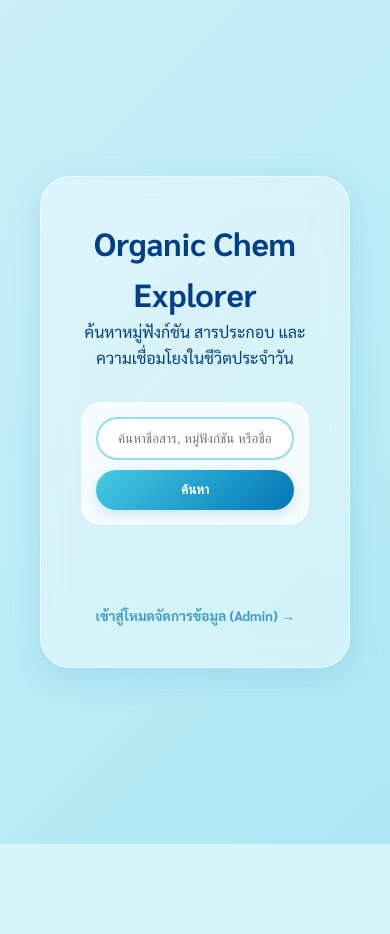
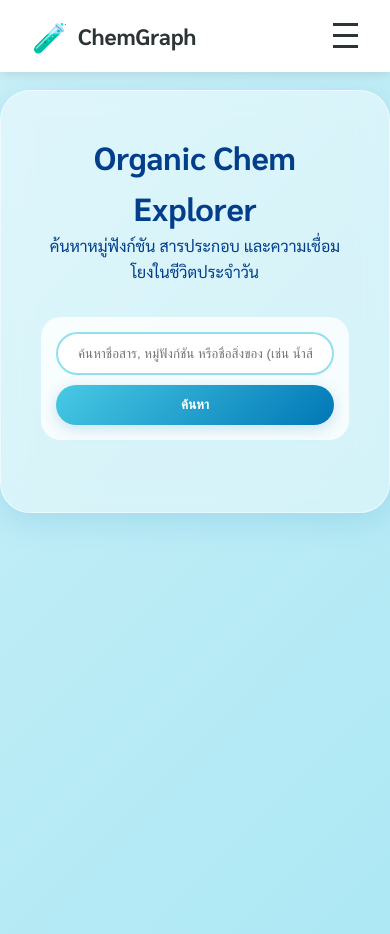
Before and after one commit to PhitchakornJalas/organic-chem-app, a Flask app: page / in a window 390 px wide. Before the commit the page ends 844 px from the top, so only its background shows below. Run offline with Flask 3, Linux system fonts and the light colour scheme; data that the repository does not hold is empty; some libraries are stand-ins or nearby versions.

Commit message:
add navbar

```diff
--- /dev/null
+++ b/app/static/css/navbar.css
@@ -0,0 +1,143 @@
+/* navbar.css */
+:root {
+    --primary-color: #3498db;
+    --dark-color: #2d3436;
+    --white: #ffffff;
+    --transition: all 0.3s ease;
+}
+
+.navbar {
+    width: 100%;
+    position: fixed;
+    top: 0;
+    left: 0;
+    background-color: var(--white);
+    box-shadow: 0 2px 10px rgba(0,0,0,0.1);
+    padding: 0.8rem 2rem;
+    z-index: 1000;
+}
+
+.nav-container {
+    max-width: 1200px;
+    margin: 0 auto;
+    display: flex;
+    justify-content: space-between; /* ดันกลุ่มซ้าย (Logo+เมนู) และ กลุ่มขวา (Login) แยกกัน */
+    align-items: center;
+}
+
+/* --- ฝั่งซ้าย: Logo + Desktop Menu --- */
+.nav-left-group {
+    display: flex;
+    align-items: center;
+    gap: 30px; /* ระยะห่างระหว่าง Logo กับ เมนูหน้าหลัก */
+}
+
+.nav-brand {
+    display: flex;
+    align-items: center;
+    text-decoration: none;
+    gap: 10px;
+    flex-shrink: 0;
+}
+
+.nav-logo { font-size: 1.8rem; }
+.nav-title { font-size: 1.4rem; font-weight: bold; color: var(--dark-color); }
+
+.nav-menu-desktop {
+    display: flex;
+    list-style: none;
+    gap: 20px;
+    margin: 0;
+    padding: 0;
+}
+
+/* --- ฝั่งขวา: Login Desktop --- */
+.nav-right-desktop {
+    display: flex;
+    align-items: center;
+}
+
+/* ซ่อน Mobile Elements ในหน้าจอคอม */
+.nav-menu-mobile, .nav-toggle {
+    display: none;
+}
+
+/* --- สไตล์ปุ่มและลิงก์ --- */
+.nav-link {
+    text-decoration: none;
+    color: var(--dark-color);
+    font-weight: 500;
+    transition: var(--transition);
+}
+.nav-link:hover { color: var(--primary-color); }
+
+.nav-btn {
+    padding: 0.6rem 1.2rem;
+    border-radius: 8px;
+    text-decoration: none;
+    font-weight: 600;
+    transition: var(--transition);
+}
+.btn-login { background-color: var(--primary-color); color: white; }
+.btn-login:hover { background-color: #2980b9; }
+.btn-logout { background-color: #e74c3c; color: white; }
+
+/* --- Mobile Setup (768px) --- */
+@media (max-width: 768px) {
+    /* ซ่อนส่วนของ Desktop */
+    .nav-menu-desktop, .nav-right-desktop {
+        display: none;
+    }
+
+    /* แสดงส่วนของ Mobile */
+    .nav-toggle {
+        display: flex;
+        flex-direction: column;
+        cursor: pointer;
+        background: none;
+        border: none;
+    }
+
+    .bar {
+        width: 25px;
+        height: 3px;
+        background-color: var(--dark-color);
+        margin: 4px 0;
+        transition: var(--transition);
+    }
+
+    .nav-menu-mobile {
+        display: block;
+        position: absolute;
+        top: 100%;
+        left: 0;
+        width: 100%;
+        background: white;
+        max-height: 0;
+        overflow: hidden;
+        transition: max-height 0.3s ease;
+        box-shadow: 0 4px 10px rgba(0,0,0,0.1);
+        list-style: none;
+        padding: 0;
+    }
+
+    .nav-menu-mobile.active {
+        max-height: 300px;
+    }
+
+    .nav-menu-mobile li {
+        padding: 15px;
+        text-align: center;
+        border-top: 1px solid #eee;
+    }
+
+    .nav-menu-mobile .nav-btn {
+        width: 80%;
+        display: inline-block;
+    }
+
+    /* Hamburger Animation */
+    .nav-toggle.active .bar:nth-child(2) { opacity: 0; }
+    .nav-toggle.active .bar:nth-child(1) { transform: translateY(11px) rotate(45deg); }
+    .nav-toggle.active .bar:nth-child(3) { transform: translateY(-11px) rotate(-45deg); }
+}
--- a/app/static/css/style.css
+++ b/app/static/css/style.css
@@ -23,10 +23,12 @@ body {
     background: var(--body-bg);
     color: var(--text-color);
     line-height: 1.6;
-    padding: 20px;
+    /* padding: 20px;
     display: flex;
     justify-content: center;
-    align-items: center;
+    align-items: center; */
+    padding: 0;
+    display: block;
     min-height: 100vh;
 }
 
@@ -40,7 +42,7 @@ body {
     width: 100%;
     max-width: 1000px;
     padding: 40px;
-    margin: 20px;
+    margin: 90px auto 20px auto;
 }
 
 .formula-tag {
--- a/app/templates/details.html
+++ b/app/templates/details.html
@@ -9,9 +9,12 @@
   <link href="https://fonts.googleapis.com/css2?family=Sarabun:wght@300;400;700&display=swap" rel="stylesheet">
   <link rel="stylesheet" href="{{ url_for('static', filename='css/style.css') }}">
   <link rel="stylesheet" href="{{ url_for('static', filename='css/details.css') }}">
+  <link rel="stylesheet" href="{{ url_for('static', filename='css/navbar.css') }}">
 </head>
 
 <body>
+  {% include 'navbar.html' %}
+
   <div class="app-wrapper">
     <div class="container detail-container">
       <div class="navigation-area">
--- a/app/templates/index.html
+++ b/app/templates/index.html
@@ -9,9 +9,12 @@
   <link href="https://fonts.googleapis.com/css2?family=Sarabun:wght@300;400;700&display=swap" rel="stylesheet">
   <link rel="stylesheet" href="{{ url_for('static', filename='css/style.css') }}">
   <link rel="stylesheet" href="{{ url_for('static', filename='css/index.css') }}">
+  <link rel="stylesheet" href="{{ url_for('static', filename='css/navbar.css') }}">
 </head>
 
 <body>
+  {% include 'navbar.html' %}
+
   <div class="app-wrapper">
     <header style="grid-column: 1 / -1; text-align: center; margin-bottom: 2rem;">
       <h1 class="title-main">Organic Chem Explorer</h1>
@@ -114,13 +117,13 @@
       </div>
       {% endif %} -->
 
-      <div style="margin-top: 3rem; text-align: center; opacity: 0.7; font-size: 0.85rem;">
+      <!-- <div style="margin-top: 3rem; text-align: center; opacity: 0.7; font-size: 0.85rem;">
         <div style="margin-top: 10px;">
           <a href="/admin"
             style="color: var(--primary-color); text-decoration: none; font-weight: bold;">เข้าสู่โหมดจัดการข้อมูล
             (Admin) →</a>
         </div>
-      </div>
+      </div> -->
       </main>
   </div>
 </body>
--- /dev/null
+++ b/app/templates/navbar.html
@@ -0,0 +1,52 @@
+<nav class="navbar">
+    <div class="nav-container">
+        <!-- ฝั่งซ้าย: Logo + เมนู (จะอยู่ติดกัน) -->
+        <div class="nav-left-group">
+            <a href="{{ url_for('index') }}" class="nav-brand">
+                <span class="nav-logo">🧪</span>
+                <span class="nav-title">ChemGraph</span>
+            </a>
+
+            <!-- รายการเมนูสำหรับ Desktop (จะแสดงถัดจากชื่อ) -->
+            <ul class="nav-menu-desktop">
+                <li><a href="{{ url_for('index') }}" class="nav-link">หน้าหลัก</a></li>
+            </ul>
+        </div>
+
+        <!-- ฝั่งขวา: ปุ่ม Login สำหรับ Desktop -->
+        <div class="nav-right-desktop">
+            {% if session.get('logged_in') %}
+                <a href="" class="nav-btn btn-logout">ออกจากระบบ</a>
+            {% else %}
+                <a href="" class="nav-btn btn-login">เข้าสู่ระบบ (Admin)</a>
+            {% endif %}
+        </div>
+
+        <!-- เมนูสำหรับ Mobile (Hamburger) -->
+        <button class="nav-toggle" id="nav-toggle">
+            <span class="bar"></span>
+            <span class="bar"></span>
+            <span class="bar"></span>
+        </button>
+
+        <ul class="nav-menu-mobile" id="nav-menu-mobile">
+            <li><a href="{{ url_for('index') }}" class="nav-link">หน้าหลัก</a></li>
+            <li class="mobile-auth">
+                {% if session.get('logged_in') %}
+                    <a href="" class="nav-btn btn-logout">ออกจากระบบ</a>
+                {% else %}
+                    <a href="" class="nav-btn btn-login">เข้าสู่ระบบ (Admin)</a>
+                {% endif %}
+            </li>
+        </ul>
+    </div>
+</nav>
+
+<script>
+    const toggle = document.getElementById('nav-toggle');
+    const mobileMenu = document.getElementById('nav-menu-mobile');
+    toggle.addEventListener('click', () => {
+        mobileMenu.classList.toggle('active');
+        toggle.classList.toggle('active');
+    });
+</script>
```
